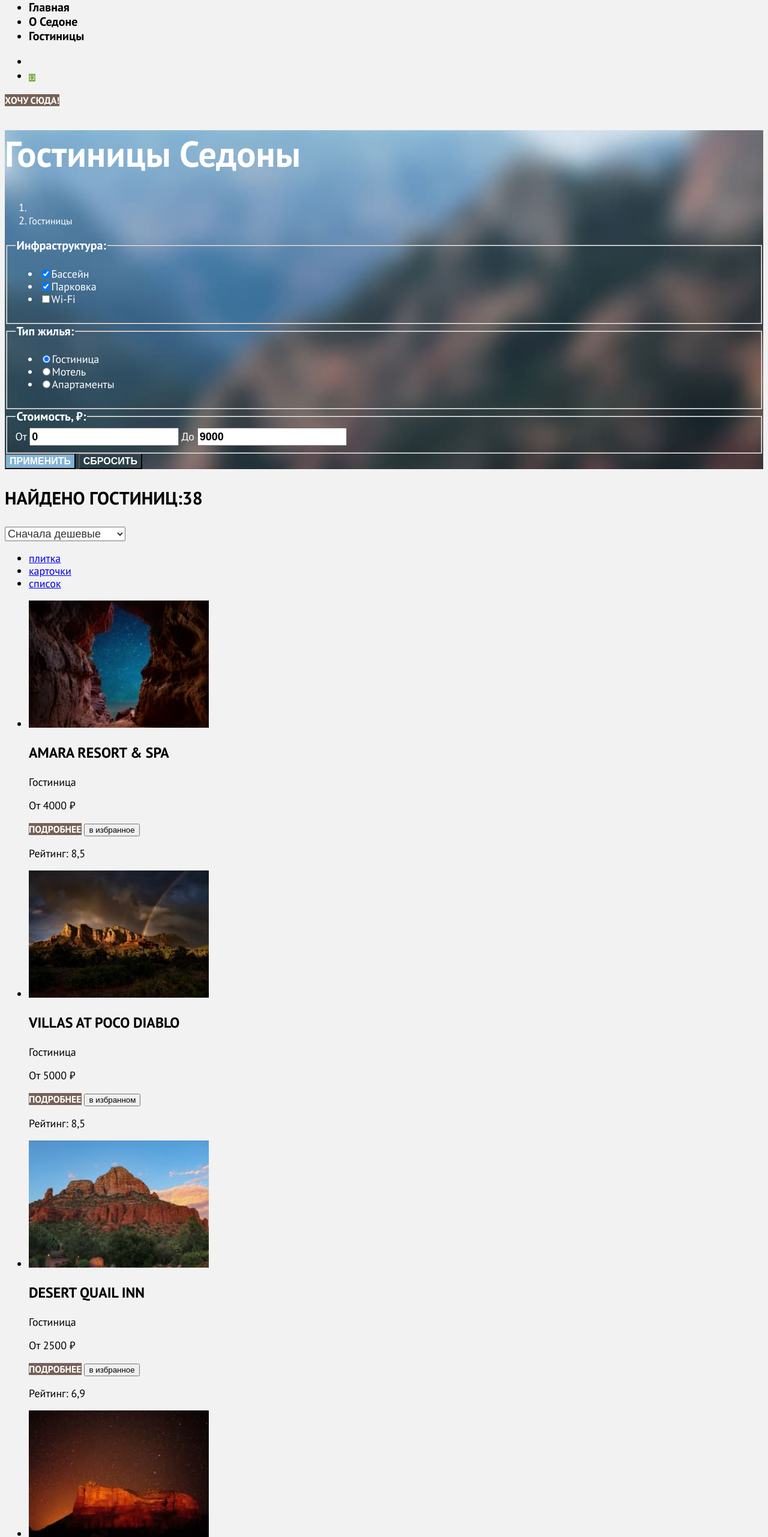
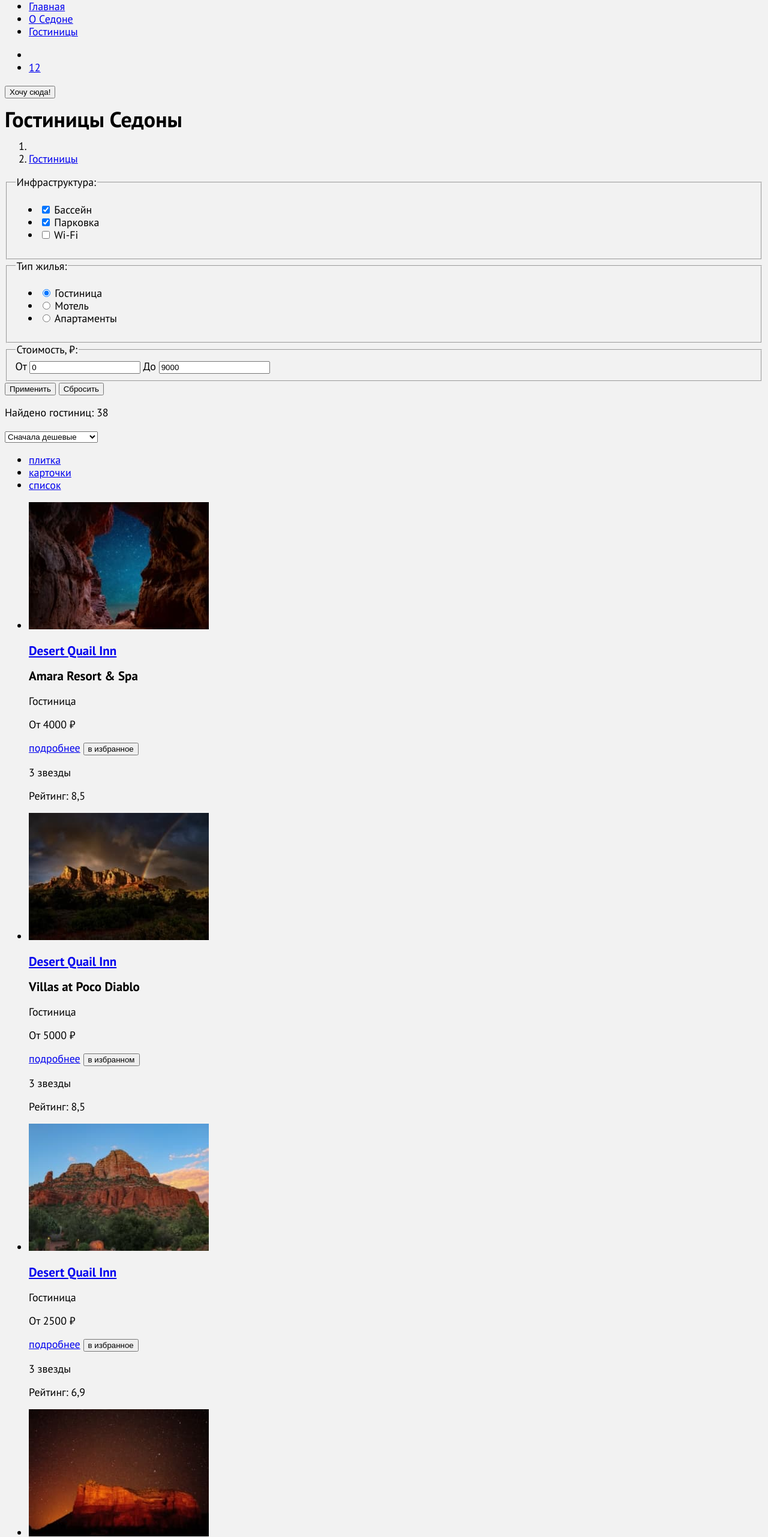
Before and after one commit to htmlacademy-htmlcss/2251273-sedona-39, a website: page catalog.html in a window 1280 px wide. Shown: the part 100-2662 px from the top of the page at 60% size. Drawn offline with Linux system fonts and the light colour scheme.

Commit message:
Создает разметку страниц

```diff
--- a/catalog.html
+++ b/catalog.html
@@ -18,37 +18,36 @@
       <nav class="navigation">
         <ul class="navigation-list">
           <li class="navigation-item">
-            <a class="navigation-link header_4" href="index.html">Главная</a>
+            <a class="navigation-link" href="index.html">Главная</a>
           </li>
           <li class="navigation-item">
-            <a class="navigation-link header_4" href="#">О Седоне</a>
+            <a class="navigation-link" href="#">О Седоне</a>
           </li>
           <li class="navigation-item">
-            <a class="navigation-link header_4" href="#">Гостиницы</a>
+            <a class="navigation-link" href="#">Гостиницы</a>
           </li>
         </ul>
         <ul class="menu-list">
           <li class="menu-item">
-            <a class="menu-link header_4" href="#">
-              <span class="visually-hidden">поиск</span>
+            <a class="menu-link" href="#">
+              <span class="visually-hidden">Поиск</span>
             </a>
           </li>
           <li class="menu-item">
-            <a class="menu-link header_4" href="#">
-              <span class="visually-hidden">избранное</span>
+            <a class="menu-link" href="#">
+              <span class="visually-hidden">Избранное</span>
               <span class="counter-favourites">12</span>
             </a>
           </li>
         </ul>
-        <a class="menu-button button_small" href="#">Хочу сюда!</a>
       </nav>
+      <button class="header-button" type="submit">Хочу сюда!</button>
     </header>
     <main class="main-catalog" data-test="main">
-      <header class="main-catalog-header">
-        <h1 class="header_1">Гостиницы Седоны</h1>
+      <h1 class="main-catalog-title">Гостиницы Седоны</h1>
       <ol class="breadcrumbs-list">
         <li class="breadcrumbs-item">
-            <a class="breadcrumbs-link"  href="#"></a>
+          <a class="breadcrumbs-link" href="#"></a>
         </li>
         <li class="breadcrumbs-item">
           <a class="breadcrumbs-link" href="#">Гостиницы</a>
@@ -56,62 +55,74 @@
       </ol>
       <section class="catalog-filter" data-test="filter">
         <h2 class="visually-hidden">Поиск гостиницы в Седоне</h2>
-          <form class="catalog-form" action="https://echo.htmlacademy.ru/courses" method="get">
-            <fieldset>
-              <legend class="header_4">Инфраструктура:</legend>
-              <ul class="filter-list">
-                <li class="filter-item">
-                  <label for="pool">
-                    <input class="filter-input" type="checkbox" checked id="pool" name="pool">Бассейн</label>
+        <form class="catalog-filter-form" action="https://echo.htmlacademy.ru/courses" method="get">
+          <fieldset class="catalog-filter-group">
+            <legend class="catalog-filter-title">Инфраструктура:</legend>
+            <ul class="catalog-filter-list">
+              <li class="catalog-filter-item">
+                <label class="control" for="pool">
+                  <input class="control-input" type="checkbox" checked id="pool" name="pool">
+                  Бассейн
+                </label>
               </li>
-                <li class="filter-item">
-                  <label for="parking">
-                    <input class="filter-input" type="checkbox" checked id="parking" name="parking">Парковка</label>
+              <li class="catalog-filter-item">
+                <label class="control" for="parking">
+                  <input class="control-input" type="checkbox" checked id="parking" name="parking">
+                  Парковка
+                </label>
               </li>
-                <li class="filter-item">
-                  <label for="Wi-Fi">
-                    <input class="filter-input" type="checkbox" id="Wi-Fi" name="Wi-Fi">Wi-Fi</label>
+              <li class="catalog-filter-item">
+                <label class="control" for="Wi-Fi">
+                  <input class="control-input" type="checkbox" id="Wi-Fi" name="Wi-Fi">
+                  Wi-Fi
+                </label>
               </li>
             </ul>
           </fieldset>
-            <fieldset>
-              <legend class="header_4">Тип жилья:</legend>
-              <ul class="type-housing-list">
-                <li class="type-housing-item">
-                  <label for="hotel">
-                    <input class="filter-input" type="radio" name="type-housing" value="hotel" id="hotel" checked>Гостиница</label>
+          <fieldset class="catalog-filter-group">
+            <legend class="catalog-filter-title">Тип жилья:</legend>
+            <ul class="catalog-filter-list">
+              <li class="catalog-filter-item">
+                <label class="control" for="hotel">
+                  <input class="control-input" type="radio" name="type-housing" value="hotel" id="hotel" checked>
+                  Гостиница
+                </label>
               </li>
-                <li class="type-housing-item">
-                  <label for="motel">
-                    <input class="filter-input" type="radio" name="type-housing" value="motel" id="motel">Мотель</label>
+              <li class="catalog-filter-item">
+                <label class="control" for="motel">
+                  <input class="control-input" type="radio" name="type-housing" value="motel" id="motel">
+                  Мотель
+                </label>
               </li>
-                <li class="type-housing-item">
-                  <label for="apartments">
-                    <input class="filter-input" type="radio" name="type-housing" value="apartments" id="apartments">Апартаменты</label>
+              <li class="catalog-filter-item">
+                <label class="control" for="apartments">
+                  <input class="control-input" type="radio" name="type-housing" value="apartments" id="apartments">
+                  Апартаменты
+                </label>
               </li>
             </ul>
           </fieldset>
-            <fieldset>
-              <legend class="header_4">Стоимость, ₽:</legend>
-              <label for="min-price">
-                <span>От</span>
-                <input class="price-input" type="number" name="min-price" id="min-price" value="0">
+          <fieldset class="catalog-filter-group">
+            <legend class="catalog-filter-title">Стоимость, ₽:</legend>
+            <label class="" for="min-price">
+              От
+              <input class="" type="number" name="min-price" id="min-price" value="0">
             </label>
-              <label for="max-price">
-                <span>До</span>
-                <input class="price-input" type="number" name="max-price" id="max-price" value="9000"></label>
+            <label class="" for="max-price">
+              До
+              <input class="price-input" type="number" name="max-price" id="max-price" value="9000">
+            </label>
           </fieldset>
-            <input class="button_small background_3" type="submit" value="Применить">
-            <input class="button_small" type="reset" value="Сбросить">
+          <button type="submit">Применить</button>
+          <button type="reset">Сбросить</button>
         </form>
-        </header>
       </section>
       <section class="catalog" data-test="catalog">
-        <header class="catalog-header">
-          <h2 class="catalog-header-title header_2">
-            <p>Найдено гостиниц:<span class="catalog-header-text">38</span></p>
-          </h2>
-          <select class="menu-sorting" name="menu-sorting" id="menu-sorting">
+        <h2 class="visually-hidden">Список</h2>
+        <p class="catalog-title">Найдено гостиниц:
+          <span>38</span>
+        </p>
+        <select class="select-control" name="select-control">
           <option value="popular">Сначала популярные</option>
           <option value="cheap" selected>Сначала дешевые</option>
           <option value="expensive">Сначала дорогие</option>
@@ -127,58 +138,83 @@
             <a class="menu-view-link" href="#">список</a>
           </li>
         </ul>
-        </header>
         <ul class="catalog-list">
           <li class="catalog-item">
-            <img src="images/hotel-1.jpg" alt="Фото Amara Resort & Spa">
-            <h3 class="header_3">Amara Resort & Spa</h3>
-            <p>Гостиница</p>
-            <p>От 4000 ₽</p>
-            <a class="catalog-item-link button_small" href="#">подробнее</a>
-            <button type="button">в избранное</button>
-            <p></p>
-            <p>Рейтинг:
+            <a href="#">
+              <img class="catalog-item-image" src="images/hotel-1.jpg" alt="Фото Amara Resort & Spa">
+            </a>
+            <a href="#">
+              <h3 class="catalog-item-title">Desert Quail Inn</h3>
+            </a>
+            <h3 class="catalog-item-title">Amara Resort & Spa</h3>
+            <p class="catalog-item-type">Гостиница</p>
+            <p class="catalog-item-price">От 4000 ₽</p>
+            <a class="catalog-item-link" href="#">подробнее</a>
+            <button class="catalog-item-button" type="button">в избранное</button>
+            <p class="catalog-item-star">
+              <span>3 звезды</span>
+            </p>
+            <p class="catalog-item-rating">Рейтинг:
               <span>8,5</span>
             </p>
           </li>
           <li class="catalog-item">
-            <img src="images/hotel-2.jpg" alt="Фото Villas at Poco Diablo">
-            <h3 class="header_3">Villas at Poco Diablo</h3>
-            <p>Гостиница</p>
-            <p>От 5000 ₽</p>
-            <a class="catalog-item-link button_small" href="#">подробнее</a>
-            <button type="button">в избранном</button>
-            <p></p>
-            <p>Рейтинг:
+            <a href="#">
+              <img class="catalog-item-image" src="images/hotel-2.jpg" alt="Фото Villas at Poco Diablo">
+            </a>
+            <a href="#">
+              <h3 class="catalog-item-title">Desert Quail Inn</h3>
+            </a>
+            <h3 class="catalog-item-title">Villas at Poco Diablo</h3>
+            <p class="catalog-item-type">Гостиница</p>
+            <p class="catalog-item-price">От 5000 ₽</p>
+            <a class="catalog-item-link" href="#">подробнее</a>
+            <button class="catalog-item-button" type="button">в избранном</button>
+            <p class="catalog-item-star">
+              <span>3 звезды</span>
+            </p>
+            <p class="catalog-item-rating">Рейтинг:
               <span>8,5</span>
             </p>
           </li>
           <li class="catalog-item">
-            <img src="images/hotel-3.jpg" alt="Фото Desert Quail Inn">
-            <h3 class="header_3">Desert Quail Inn</h3>
-            <p>Гостиница</p>
-            <p>От 2500 ₽</p>
-            <a class="catalog-item-link button_small" href="#">подробнее</a>
-            <button type="button">в избранное</button>
-            <p></p>
-            <p>Рейтинг:
+            <a href="#">
+              <img class="catalog-item-image" src="images/hotel-3.jpg" alt="Фото Desert Quail Inn">
+            </a>
+            <a href="#">
+              <h3 class="catalog-item-title">Desert Quail Inn</h3>
+            </a>
+            <p class="catalog-item-type">Гостиница</p>
+            <p class="catalog-item-price">От 2500 ₽</p>
+            <a class="catalog-item-link" href="#">подробнее</a>
+            <button class="catalog-item-button" type="button">в избранное</button>
+            <p class="catalog-item-star">
+              <span>3 звезды</span>
+            </p>
+            <p class="catalog-item-rating">Рейтинг:
               <span>6,9</span>
             </p>
           </li>
           <li class="catalog-item">
-            <img src="images/hotel-4.jpg" alt="Фото GreenTree Inn">
-            <h3 class="header_3">GreenTree Inn</h3>
-            <p>Гостиница</p>
-            <p>От 1500 ₽</p>
-            <a class="catalog-item-link button_small" href="#">подробнее</a>
-            <button type="button">в избранное</button>
-            <p></p>
-            <p>Рейтинг:
+            <a class="" href="#">
+              <img class="catalog-item-image" src="images/hotel-4.jpg" alt="Фото GreenTree Inn">
+            </a>
+            <a href="#">
+              <h3 class="catalog-item-title">GreenTree Inn</h3>
+            </a>
+            <p class="catalog-item-type">Гостиница</p>
+            <p class="catalog-item-price">От 1500 ₽</p>
+            <a class="catalog-item-link" href="#">подробнее</a>
+            <button class="catalog-item-button" type="button">в избранное</button>
+            <p class="catalog-item-star">
+              <span>3 звезды</span>
+            </p>
+            <p class="catalog-item-rating">Рейтинг:
               <span>5,0</span>
             </p>
           </li>
         </ul>
-        <ul class="pagination-list">
+        <ol class="pagination-list">
           <li class="pagination-item">
             <a class="pagination-item" href="#">1</a>
           </li>
@@ -197,14 +233,14 @@
           <li class="pagination-item">
             <a class="pagination-item" href="#">10</a>
           </li>
-        </ul>
+        </ol>
       </section>
       <section class="subscribe-catalog" data-test="subscribe">
-        <h2>Подпишитесь на рассылку</h2>
-        <p>Только полезная информация и никакого спама, честное бойскаутское!</p>
+        <h2 class="subscribe-catalog-title">Подпишитесь на рассылку</h2>
+        <p class="subscribe-catalog-text">Только полезная информация и никакого спама, честное бойскаутское!</p>
         <form action="https://echo.htmlacademy.ru/courses" method="post">
           <input type="email" name="email" id="email" placeholder="Ваш e-mail">
-          <input type="submit" value="Подписаться">
+          <button type="submit" value="Подписаться">Укажите ваш e-mail</button>
         </form>
       </section>
     </main>
@@ -220,7 +256,7 @@
           <a class="social-link" href="https://www.youtube.com/user/htmlacademyru"></a>
         </li>
       </ul>
-      <a href="#">+7 (812) 812-12-12</a>
+      <a class="phone-number" href="tel:+78128121212">+7 (812) 812-12-12</a>
       <a href="https://htmlacademy.ru/">
         <img src="icons/logo_htmlacademy.svg" alt="Логотип HTML Academy.">
       </a>
--- a/css/style.css
+++ b/css/style.css
@@ -16,73 +16,73 @@
 }
 
 /* header */
-.header_1 {
+/* .header_1 {
   font-size: 60px;
   font-weight: 700;
   line-height: 78px;
-}
+} */
 
-.header_2 {
+/* .header_2 {
   font-size: 30px;
   font-weight: 700;
   line-height: 36px;
   text-transform: uppercase;
-}
+} */
 
-.header_3 {
+/* .header_3 {
   font-size: 24px;
   font-weight: 700;
   line-height: 28px;
   text-transform: uppercase;
-}
+} */
 
-.header_4 {
+/* .header_4 {
   font-size: 20px;
   font-weight: 700;
   line-height: 24px;
-}
+} */
 
 /* text */
-.text_basic {
+/* .text_basic {
   font-size: 22px;
   font-weight: 400;
   line-height: 26px;
   color: rgb(51, 51, 51);
-}
+} */
 
-.text_blocks {
+/* .text_blocks {
   font-size: 18px;
   font-weight: 400;
   line-height: 21px;
-}
+} */
 
 /* buttons */
-.button_small {
+/* .button_small {
   font-size: 16px;
   font-weight: 700;
   line-height: 20px;
-}
+} */
 
-.button_big {
+/* .button_big {
   font-size: 20px;
   font-weight: 700;
   line-height: 36px;
-}
+} */
 
 /* background color */
 
-.background_1 {
+/* .background_1 {
   background: rgba(131, 179, 211, 0.12);
-}
+} */
 
-.background_2 {
+/* .background_2 {
   background: rgba(131, 179, 211, 0.2);
-}
+} */
 
-.background_3 {
+/* .background_3 {
   background: rgb(130, 179, 211);
   color: rgb(255, 255, 255);
-}
+} */
 
 .visually-hidden {
   position: absolute;
@@ -108,151 +108,3 @@ body {
   background-color: rgb(242, 242, 242);
   color: rgb(0, 0, 0);
 }
-
-/* header */
-.navigation-link {
-  text-decoration: none;
-  color: inherit;
-}
-
-.menu-link {
-  text-decoration: none;
-}
-
-/* counter */
-.counter-favourites {
-  color: rgb(255, 255, 255);
-  background-color: rgb(125, 181, 79);
-  font-size: 10px;
-  font-weight: 400;
-  line-height: 10px;
-  text-align: center;
-}
-
-.menu-button {
-  text-decoration: none;
-  text-align: center;
-  text-transform: uppercase;
-  color: rgb(255, 255, 255);
-  background: rgb(117, 97, 87);
-}
-
-/* main */
-.hero-index {
-  background-color: rgb(160, 230, 255);
-  background-image: url("../images/index-background.jpg");
-  background-repeat: no-repeat;
-  background-size: cover;
-}
-
-.advantages-header,
-.advantages-title,
-.advantages-text {
-  text-align: center;
-}
-
-/*  */
-.advantages-item::marker {
-  color: black;
-}
-
-.infastructure {
-  text-align: center;
-}
-
-.search-index {
-  text-align: center;
-}
-
-.search-index-button {
-  text-decoration: none;
-  text-align: center;
-  text-transform: uppercase;
-  color: rgb(255, 255, 255);
-  background: rgb(117, 97, 87);
-}
-
-.subscribe-index {
-  background-color: rgb(160, 230, 255);
-  background-image: url("../images/index-subscribe.jpg");
-  background-repeat: no-repeat;
-  background-size: cover;
-  color: rgb(255, 255, 255);
-}
-
-.subscribe-index-text {
-  color: rgb(255, 255, 255);
-}
-
-.subscribe-index-input {
-  font-size: inherit;
-}
-
-/* footer */
-.phone_number {
-  text-decoration: none;
-  color: rgb(0, 0, 0);
-  font-size: 40px;
-  font-weight: 400;
-  line-height: 40px;
-  text-transform: uppercase;
-}
-
-/* catalog */
-.main-catalog-header {
-  background-image: url("../images/catalog-background.jpg");
-  background-repeat: no-repeat;
-  background-size: cover;
-  color: rgb(255, 255, 255);
-}
-
-.breadcrumbs-link {
-  text-decoration: none;
-  color: inherit;
-  font-size: 16px;
-  font-weight: 400;
-  line-height: 21px;
-}
-
-label > input {
-  font-size: 18px;
-  font-weight: 400;
-  line-height: 23px;
-}
-
-.catalog-form > input[type="submit"] {
-  font-size: 16px;
-  font-weight: 700;
-  line-height: 20px;
-  text-align: center;
-  text-transform: uppercase;
-}
-
-.catalog-form > input[type="reset"] {
-  font-size: 16px;
-  font-weight: 700;
-  line-height: 20px;
-  text-align: center;
-  text-transform: uppercase;
-  background-color: transparent;
-  color: rgb(255, 255, 255);
-}
-
-.price-input {
-  font-size: 18px;
-  font-weight: 700;
-  line-height: 24px;
-}
-
-.menu-sorting {
-  color: rgb(51, 51, 51);
-  font-size: 18px;
-  line-height: 21px;
-}
-
-.catalog-item-link {
-  text-transform: uppercase;
-  text-decoration: none;
-  background: rgb(117, 97, 87);
-  color: rgb(255, 255, 255);
-}
```
Also changed, not shown: index.html (+50 -55 lines), package.json (added, +8 -0 lines), 1 other file. Lines whose indentation alone changed are shown as unchanged.
